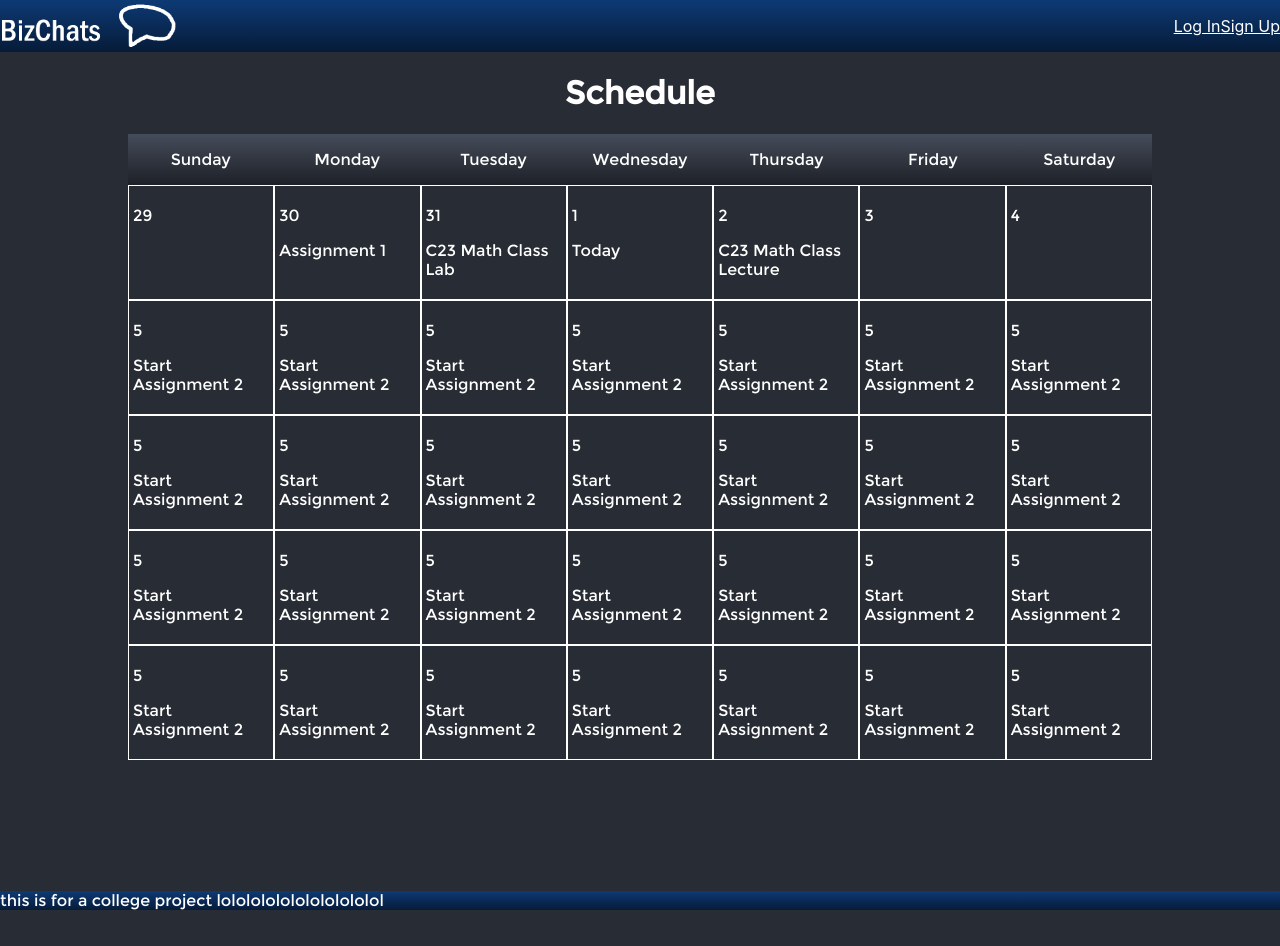
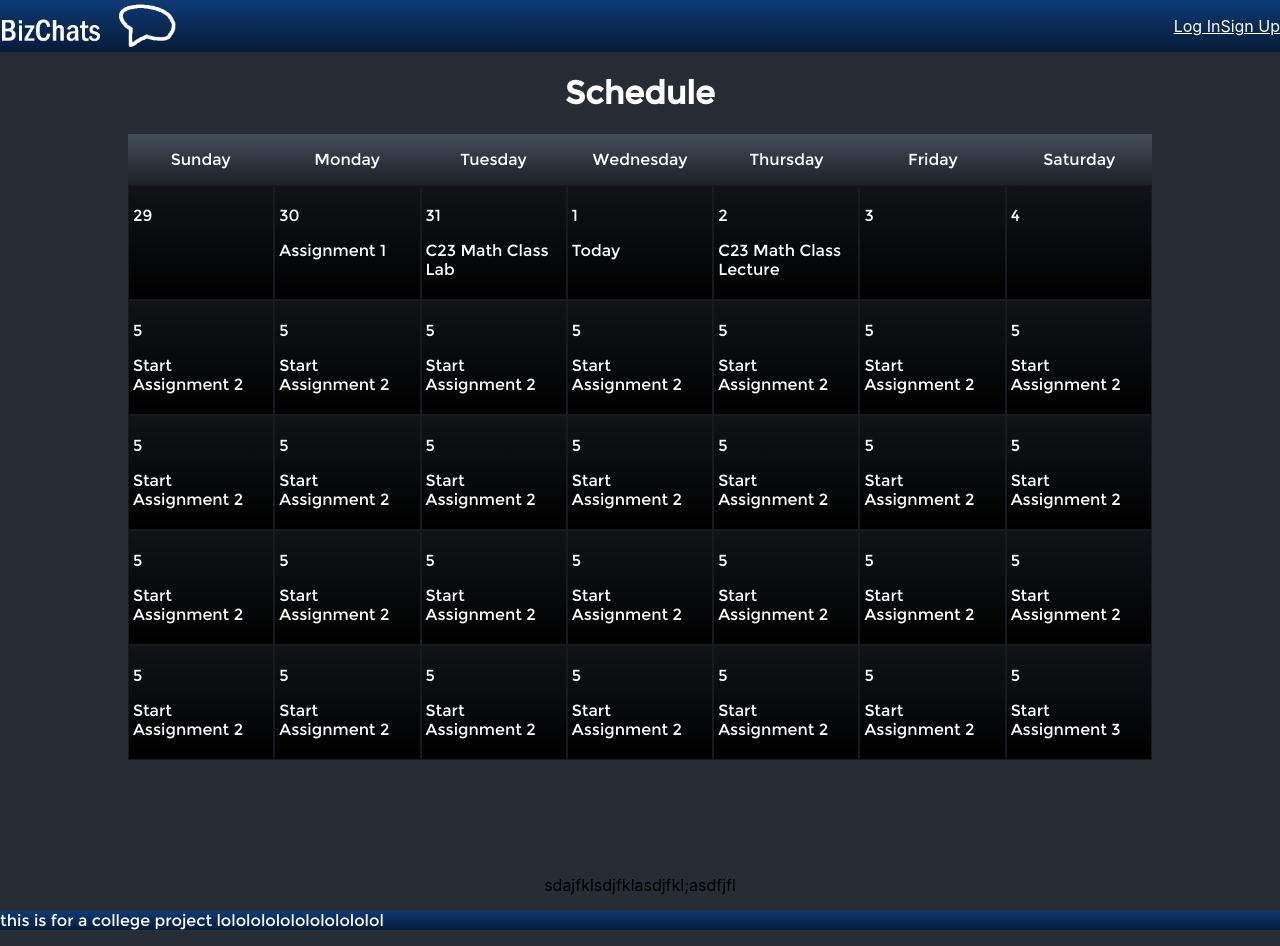
Before and after one commit to MilanTheMan/Bizchats, a React (Create React App) app in the folder frontend/: page /schedule in a window 1280 px wide. Built offline with nearby package versions, Linux system fonts and the light colour scheme.

Commit message:
gonna do this later

```diff
--- a/frontend/src/components/schedule/Schedule.js
+++ b/frontend/src/components/schedule/Schedule.js
@@ -11,6 +11,7 @@ const Schedule = () => {
         <div id={"schedule"}>
             <h1>Schedule</h1>
 
+            <div id={"schedule_content"}>
                 <div id={"calendar"}>
                     <div id={"calendar_day_names"}>
                         <p>Sunday</p>
@@ -23,9 +24,6 @@ const Schedule = () => {
 
                     </div>
                     <div id={"calendar_days"}>{/*this will be a 7x5 grid, also every day is a placeholder*/}
-
-
-
                         <div className={"calendar_day"}>
                             <p className={"calendar_day_number"}>29</p>
                             <p></p>
@@ -164,9 +162,14 @@ const Schedule = () => {
                         </div>
                         <div className={"calendar_day"}>
                             <p className={"calendar_day_number"}>5</p>
-                        <p>Start Assignment 2</p>
+                            <p>Start Assignment 3</p>
                         </div>
                     </div>
+                </div>
+
+                <aside id={"schedule_event_list"}>
+                    sdajfklsdjfklasdjfkl;asdfjfl
+                </aside>
             </div>
         </div>
     )
--- a/frontend/src/components/schedule/style.css
+++ b/frontend/src/components/schedule/style.css
@@ -1,8 +1,11 @@
 #schedule{
-
+    display: flex;
+    flex-direction: column;
+    #schedule_content{
         display: flex;
         flex-direction: column;
         align-items: center;
+
         #calendar{
             display: flex;
             flex-direction: column;
@@ -15,7 +18,6 @@
                 grid-row-gap: 1px;
 
                 flex-direction: row;
-            --gap: 1px;
 
                 background: rgb(69,76,90);
                 background: linear-gradient(180deg, rgba(69,76,90,1) 0%, rgba(29,32,39,1) 100%);
@@ -38,13 +40,17 @@
 
                 .calendar_day{
                     border-style: solid;
-                border-color: white;
+                    border-color: #181a1f;
                     border-width: 1px;
                     padding: 4px;
 
                     height: auto;
+
+                    background: rgb(17,19,23);
+                    background: linear-gradient(180deg, rgba(17,19,23,1) 0%, rgba(0,0,0,1) 100%);
                 }
 
             }
         }
     }
+}
```
Lines whose indentation alone changed are shown as unchanged.
